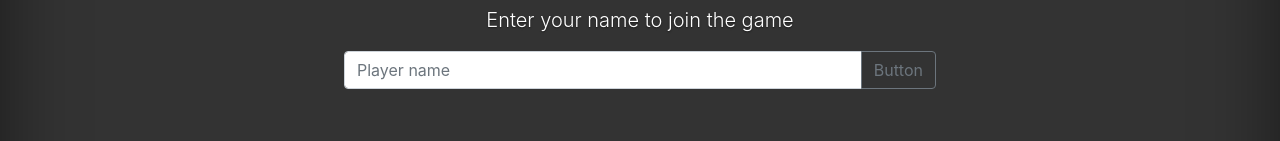
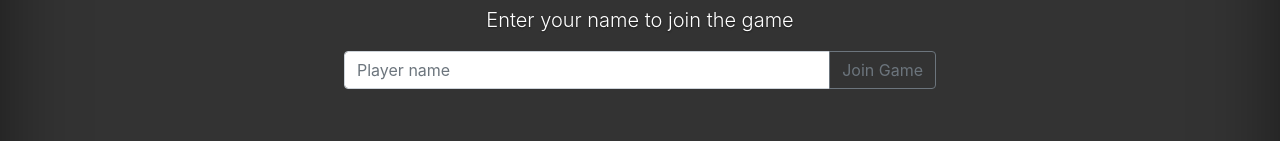
Before and after one commit to birdsof/heads-up-game, a plain HTML site: page docs/index.html in a window 1280 px wide. Shown: the part 373-514 px from the top of the page. Drawn offline with nearby package versions, Linux system fonts and the light colour scheme.

Commit message:
Update index.html

```diff
--- a/docs/index.html
+++ b/docs/index.html
@@ -54,7 +54,7 @@
     <div class="input-group mb-3">
       <input type="text" class="form-control" placeholder="Player name" aria-label="Player name" aria-describedby="button-addon2">
       <div class="input-group-append">
-        <button class="btn btn-outline-secondary" type="button" id="button-addon2">Button</button>
+        <button class="btn btn-outline-secondary" type="button" id="button-addon2">Join Game</button>
       </div>
     </div>
   </main>
```
